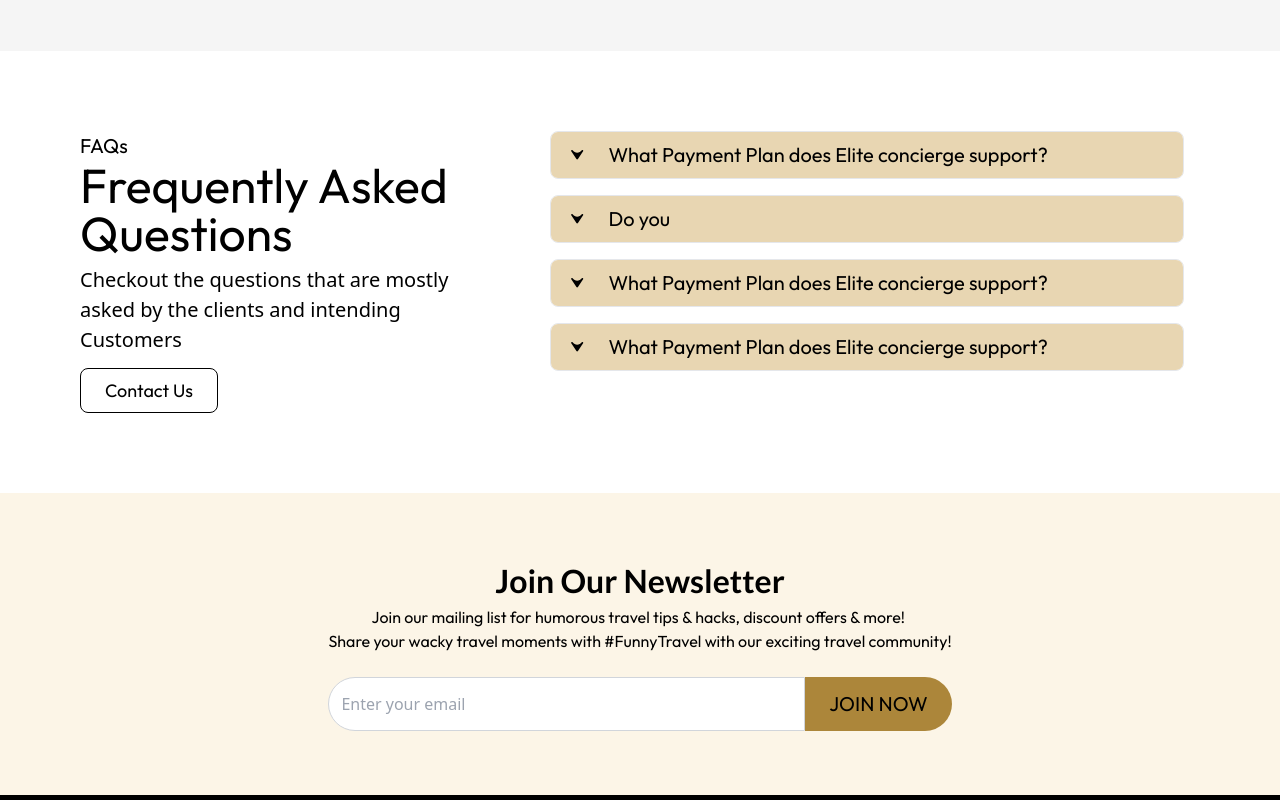
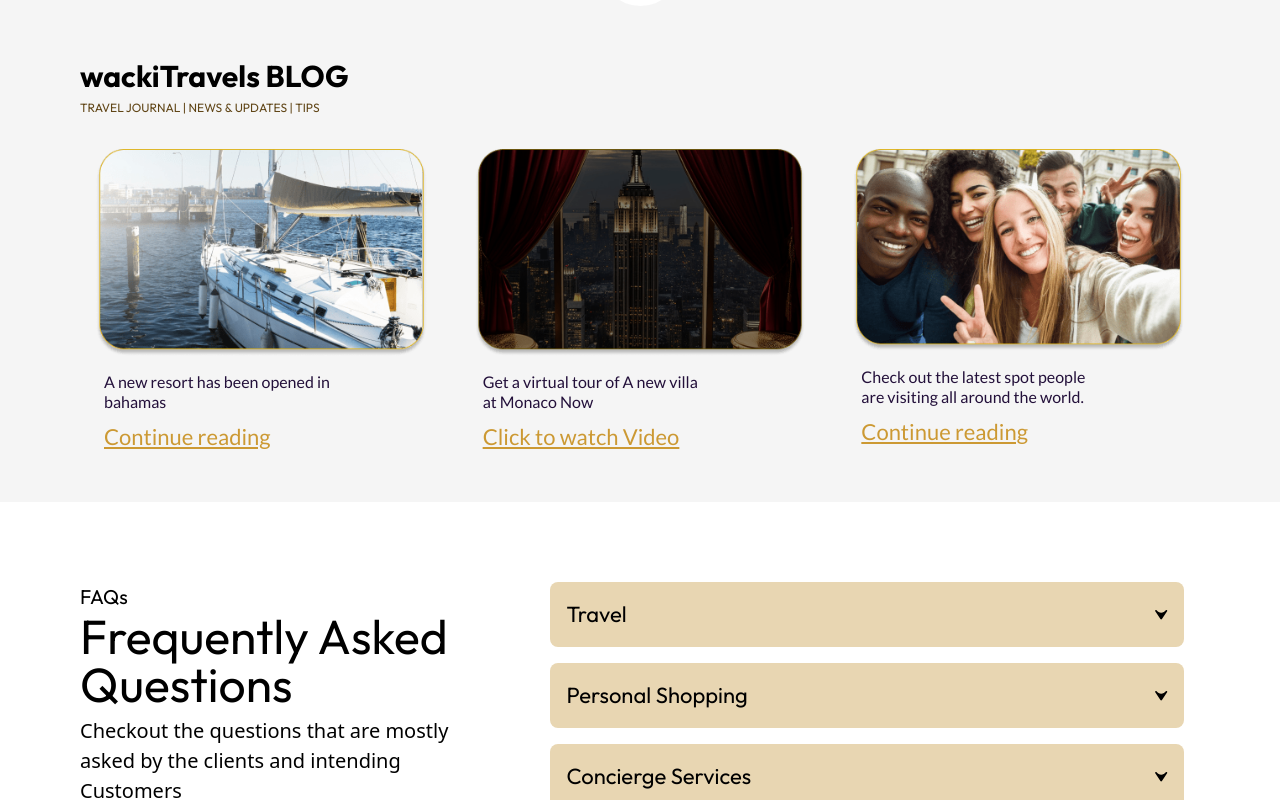
Before and after one commit to TechJam-Labs/Elite-Concierge, a React (Vite) app: page / in a window 1280 px wide. Shown: the part 3188-3988 px from the top of the page. Built offline with nearby package versions, Linux system fonts and the light colour scheme; a web font is replaced by a local one.

Commit message:
faqs done

```diff
--- a/src/Component/Accordion.jsx
+++ b/src/Component/Accordion.jsx
@@ -1,47 +1,45 @@
 import { useState } from "react";
-import Arrowsvg from "../assets/arrowdown.svg";
-function Accordion({ content, topic }) {
+import Arrowsvg from "../assets/arrowdown.svg"; // Assuming arrowdown.svg is for the closed state
+
+function Accordion({ topic, qaList }) {
   const [isOpen, setIsOpen] = useState(false);
 
   const toggleAccordion = () => {
     setIsOpen(!isOpen);
   };
+
   return (
-    <div
-      onClick={toggleAccordion}
-      className="w-full border mb-4 rounded-lg overflow-hidden cursor-pointer"
-    >
+    <div className="w-full mb-4 rounded-lg overflow-hidden cursor-pointer">
       <div
-        className={`pl-5 py-2 flex items-center justify-between ${
+        onClick={toggleAccordion}
+        className={`flex items-center justify-between p-4 ${
           isOpen ? "bg-[#AC863A]" : "bg-[#E8D6B2]"
         }`}
+        style={{ borderRadius: "2px" }}
       >
-        <div className="flex items-center gap-2">
-          <button>{isOpen ? "" : <img src={Arrowsvg} alt="arrow" />}</button>
-          <h2 className="text-[14px] font-outfit  md:text-[20px] md:pl-4">
-            {topic}
-          </h2>
-        </div>
-        {/* <button>
-          {isOpen ? (
-            <img style={{ width: "50px" }} src={Dropup} alt="up" />
-          ) : (
-            <img style={{ width: "50px" }} src={Dropdown} alt="down" />
-          )}
-        </button> */}
+        <h2 className="text-[20px] font-outfit font-normal md:text-[22px]">
+          {topic}
+        </h2>
+        <img src={isOpen ? "" : Arrowsvg} alt="" />
       </div>
       {isOpen && (
-        <div
-          style={{ borderBottom: "3px solid #AC863A " }}
-          className="px-10 py-4"
-        >
-          <ul className="list-disc font-body">
-            {content.map((item, index) => (
-              <li key={index} className="text-[15px] mt-2">
-                {item}
-              </li>
-            ))}
-          </ul>
+        <div className="bg-[#F8F7F7] border-b-2 border-b border-[#AC863A]">
+          {qaList.map((qa, index) => (
+            <div key={index} className="p-4 rounded-lg shadow-sm mb-2">
+              <h3
+                style={{ boxShadow: "0px 2px 2px 2px #00000026" }}
+                className="p-3 text-[16px] bg-[#FDF7EC] font-bold"
+              >
+                {qa.question}
+              </h3>
+              <p
+                style={{ boxShadow: "0px 1px 2px 2px #0000000F" }}
+                className="p-4 text-[16px] bg-white"
+              >
+                {qa.answer}
+              </p>
+            </div>
+          ))}
         </div>
       )}
     </div>
--- a/src/Component/HomePage.jsx
+++ b/src/Component/HomePage.jsx
@@ -16,6 +16,7 @@ import Service from "../assets/services.png";
 import Circle from "../assets/circle.svg";
 import Footer from "./Footer";
 import ServiceColumn from "./ServiceColumn";
+import Box from "../assets/boxes.png";
 import { Link } from "react-router-dom";
 
 function HomePage() {
@@ -237,27 +238,31 @@ function HomePage() {
 
       {/* business conceriege section */}
 
-      <section className=" px-[2rem] py-[2rem] mt-6 bg-[#AC863A] md:hidden">
-        <div className="text-[#FFFFFF] flex flex-col justify-center">
-          <h2 className="text-center uppercase font-lato text-[24px]">
+      <section className="relative px-[2rem] py-[2rem] mt-6 bg-[#AC863A]  lg:block lg:flex lg:flex-col lg:items-end lg:px-[10rem] lg:py-[4rem] lg:z-[-1] ">
+        <div className="text-[#FFFFFF] flex flex-col items-center lg:items-start lg:w-[48%] ">
+          <h2 className="text-center uppercase font-lato text-[24px] lg:text-[36px]">
             business concierge
           </h2>
-          <p className="text-center font-outfit text-[15px]">
+          <p className="text-center font-outfit text-[15px] lg:text-[20px] lg:text-start lg:mt-2 lg:mb-2 ">
             Streamline your business travel with our expert concierge services.
             From transportation and accommodations to dining and event planning,
             we've got you covered. Enjoy a seamless experience – book now and
             let us take care of the rest!
           </p>
-          <button className="px-4 mt-4 uppercase py-2 cursor-pointer rounded-lg text-[#ffffff] border border-[#ffffff] font-normal font-outfit text-[14px] ">
+          <button className="px-4 mt-4 uppercase py-2 cursor-pointer rounded-lg text-[#ffffff] border border-[#ffffff] font-normal font-outfit text-[14px] lg:text-[18px]">
             Talk to a Dedicated Handler
           </button>
         </div>
       </section>
 
+      <section className="hidden lg:block z-30 mt-[-40rem] ml-[2rem]">
+        <img className="w-[600px]" src={Box} alt="boxes" />
+      </section>
+
       {/* service section and what we do section */}
 
-      <section className=" w-full relative z-[-15] md:mt-[-1rem] ">
-        <div className="hidden md:block custom">
+      <section className=" w-full relative z-[-15]  lg:mt-[-15rem]">
+        <div className="hidden lg:block custom">
           <svg
             className="hidden"
             data-name="Layer 1"
@@ -343,7 +348,7 @@ function HomePage() {
           TRAVEL JOURNAL | NEWS & UPDATES | TIPS
         </h6>
 
-        <div className=" w-full mb-8 grid grid-cols-1 md:grid-cols-3 gap-4 mt-4">
+        <div className=" w-full mb-8 grid grid-cols-1 md:grid-cols-2 lg:grid-cols-3 gap-4 mt-4">
           {blog.map((item, index) => (
             <div key={index} className={`flex flex-col  py-4 md:px-4`}>
               <img src={item.imgSrc} alt={item.title} className="mb-4" />
@@ -362,7 +367,7 @@ function HomePage() {
       </section>
 
       {/* Faqs section */}
-      <section className="px-[2rem] pt-[2rem] md:px-[5rem] md:pb-[5rem] md:pt-[5rem]">
+      <section className="px-[1rem] pt-[2rem] md:px-[5rem] md:pb-[5rem] md:pt-[5rem]">
         <div className="w-full grid grid-cols-1 lg:grid-cols-5 gap-4">
           <div className="col-span-1  lg:col-span-2">
             <h6 className="font-outfit text-[20px] text-center md:text-left ">
@@ -385,27 +390,140 @@ function HomePage() {
           </div>
           <div className="col-span-1 md:px-4 lg:col-span-3 ">
             <Accordion
-              topic="What Payment Plan does Elite concierge support? "
-              content={[
-                "Lorem ipsum dolor sit amet, consectetur adipiscing elit, sed do eiusmod tempor incididunt ut labore et dolore magna aliqua. Ut enim ad minim veniam, quis nostrud exercitation ullamco laboris nisi ut aliquip ex ea commodo consequat",
+              topic="Travel"
+              qaList={[
+                {
+                  question:
+                    "What types of travel arrangements can you assist with?",
+                  answer:
+                    "We can assist with booking flights, hotels, car rentals, and more. We can also arrange for airport transfers and travel tours.",
+                },
+                {
+                  question:
+                    "Can you help with visa applications and travel documentation?",
+                  answer:
+                    "Yes, we can assist with visa applications, passport renewal, and other travel documentation needs ",
+                },
+                {
+                  question: "How far in advance should i book my travel plans?",
+                  answer:
+                    "We recommend booking at least 2-3 months in advance for international travel and 1-2 months for domestic travel",
+                },
+                {
+                  question: "Can you assist with travel insurance?",
+                  answer:
+                    "Yes, we can help you purchase travel insurance policies that suit your needs",
+                },
+                {
+                  question:
+                    "What if i need to cancel or change my travel plans?",
+                  answer:
+                    "We can assist with cancellations and changes to your travel plans, subject to the policies of the airlines, hotels, and other service providers.",
+                },
+                {
+                  question: "How do i access your services while traveling?",
+                  answer:
+                    "Reach us 24/7 through our dedicated phone line and email.",
+                },
               ]}
             />
             <Accordion
-              topic="Do you "
-              content={[
-                "Lorem ipsum dolor sit amet, consectetur adipiscing elit, sed do eiusmod tempor incididunt ut labore et dolore magna aliqua. Ut enim ad minim veniam, quis nostrud exercitation ullamco laboris nisi ut aliquip ex ea commodo consequat",
+              topic="Personal Shopping"
+              qaList={[
+                {
+                  question:
+                    "What types of products can you assist with purchasing?",
+                  answer:
+                    "We can assist with purchasing clothing, gift, electronics, and more.",
+                },
+                {
+                  question:
+                    "Can you help with product research and recommendations?",
+                  answer:
+                    "Yes, our personal shoppers can research and recommend products based on your preferences and needs.",
+                },
+                {
+                  question: "How do you ensure timely delivery of purchase?",
+                  answer:
+                    "We work with reputable retailers and shipping partners to ensure timely delivery of your purchases",
+                },
+                {
+                  question:
+                    "Can i return or exchange items if they dont fit or meet my expectation?",
+                  answer:
+                    "Yes, we can assist with returns and exchanges, subject to the retailer's policies.",
+                },
+                {
+                  question: "Do you offer gift wrapping services?",
+                  answer:
+                    "Yes, we offer gift wrapping services for an additional fee",
+                },
               ]}
             />
             <Accordion
-              topic="What Payment Plan does Elite concierge support? "
-              content={[
-                "Lorem ipsum dolor sit amet, consectetur adipiscing elit, sed do eiusmod tempor incididunt ut labore et dolore magna aliqua. Ut enim ad minim veniam, quis nostrud exercitation ullamco laboris nisi ut aliquip ex ea commodo consequat",
+              topic="Concierge Services"
+              qaList={[
+                {
+                  question: "What services do you offer?",
+                  answer:
+                    "We provide relocation assistance, visa processing, gift buying, destination event planning, trave and liesure arrangements , hospitality services, lifestyle management, and personal shopping ",
+                },
+                {
+                  question: "How quickly can you complete tasks?",
+                  answer:
+                    "we aim to complete tasks within 48hours, depending on the complexity of the task",
+                },
+                {
+                  question:
+                    "Can you assist with event planning and coordination?",
+                  answer:
+                    "Yes, we can assist with event planning and coordination, from venue selection to catering and decor",
+                },
+                {
+                  question:
+                    "Do you offer personalized recommendations for activities and services?",
+                  answer:
+                    "Yes, our concierges can provide personalized recommendations based on your preferences and interests",
+                },
+                {
+                  question:
+                    "How do you ensure confidentiality and discretion in your services?",
+                  answer:
+                    "We maintain confidentiality and discretion in all our services, and our staff are bound by non-disclosure agreements",
+                },
               ]}
             />
             <Accordion
-              topic="What Payment Plan does Elite concierge support? "
-              content={[
-                "Lorem ipsum dolor sit amet, consectetur adipiscing elit, sed do eiusmod tempor incididunt ut labore et dolore magna aliqua. Ut enim ad minim veniam, quis nostrud exercitation ullamco laboris nisi ut aliquip ex ea commodo consequat",
+              topic="General FAQS"
+              qaList={[
+                {
+                  question:
+                    "What types of products can you assist with purchasing?",
+                  answer:
+                    "We can assist with purchasing clothing, gift, electronics, and more.",
+                },
+                {
+                  question:
+                    "Can you help with product research and recommendations?",
+                  answer:
+                    "Yes, our personal shoppers can research and recommend products based on your preferences and needs.",
+                },
+                {
+                  question: "How do you ensure timely delivery of purchase?",
+                  answer:
+                    "We work with reputable retailers and shipping partners to ensure timely delivery of your purchases",
+                },
+                {
+                  question:
+                    "Can i return or exchange items if they dont fit or meet my expectation?",
+                  answer:
+                    "Yes, we can assisy with returns and exchanges, subject to the retailer's policies.",
+                },
+                {
+                  question: "Do you offer gift wrapping services?",
+                  answer:
+                    "Yes, we offer gift wrapping services for an additional fee",
+                },
               ]}
             />
           </div>
```
Also changed, not shown: src/index.css (+21 -1 lines), src/assets/boxes.png (added).
